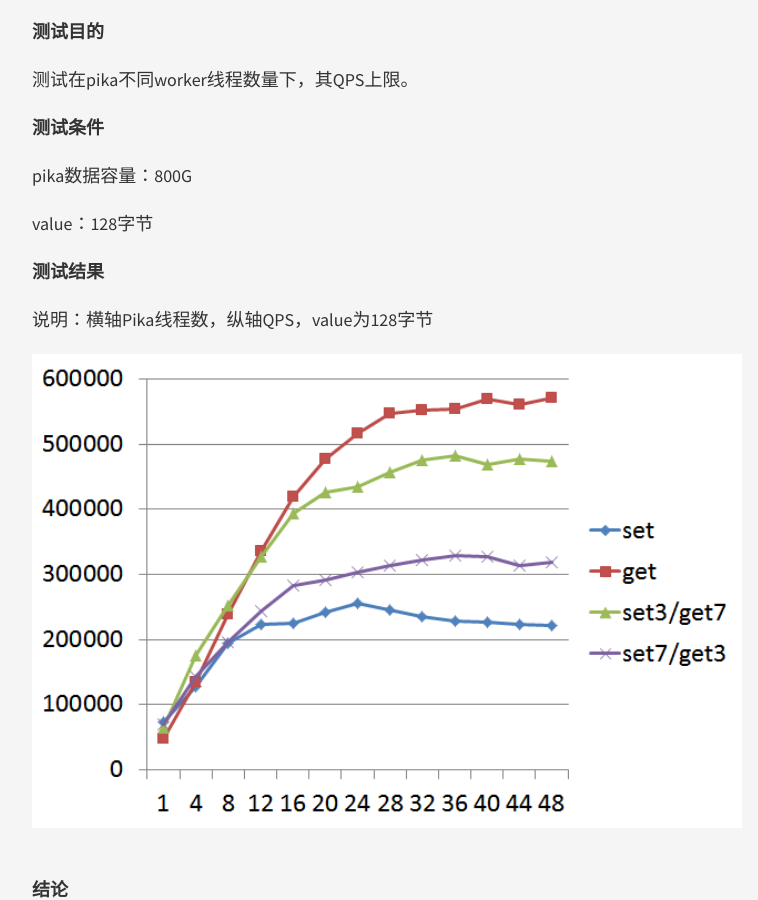
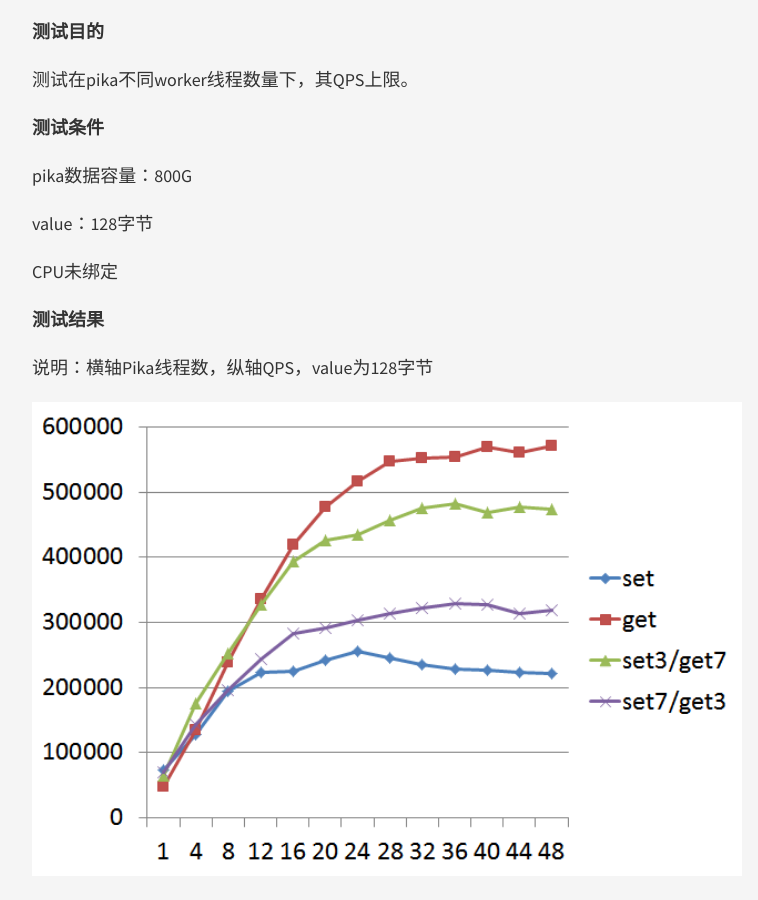
Before and after one commit to deep011/deep011.github.io, a Jekyll site: the page built from _posts/2017-08-08-pika_benchmark.md, in a window 1280 px wide and 900 px high, scrolled down 934 px. Shown: the whole window, without its empty margins (253-1011 px from the left). Built offline with Jekyll 4.4.1, drawn with Linux system fonts in a browser that asks for light colours; nearby versions of some CDN libraries; comment, search, counter and statistics services are not loaded.

Commit message:
update pika_benchmark blog

```diff
--- a/_posts/2017-08-08-pika_benchmark.md
+++ b/_posts/2017-08-08-pika_benchmark.md
@@ -42,6 +42,8 @@ Pika是360DBA和基础架构组联合开发的类Redis存储系统，完全支
 pika数据容量：800G
 
 value：128字节
+
+CPU未绑定
 
 #### 测试结果
 
```
